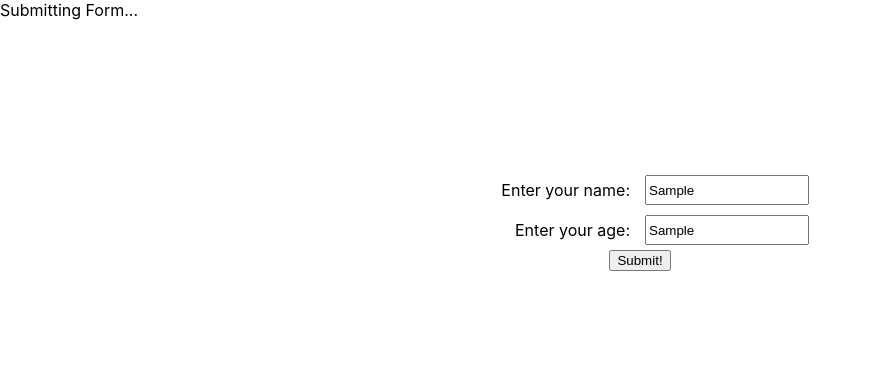
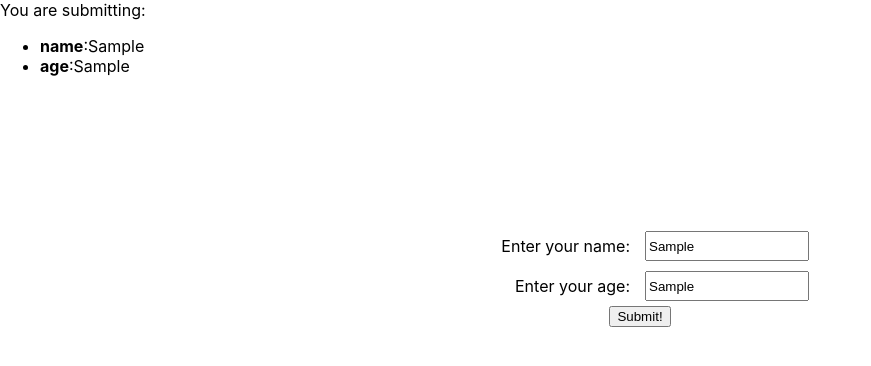
Before and after one commit to dthackray/React-Postgres-Database, a React (Create React App) app in the folder client/: page / in a window 1280 px wide. Both pictures are taken after typing "Sample", "Sample" into the empty fields and a click on the input "Submit!". Shown: the top 366 px of the page, without its empty margins (0-871 px from the left). Built offline with nearby package versions, Linux system fonts and the light colour scheme.

Commit message:
Add popup to reflect data being submitted

```diff
--- a/client/src/components/Form.js
+++ b/client/src/components/Form.js
@@ -33,7 +33,15 @@ const Form = () => {
 
     return (
         <div>
-            {submitting && <div>Submitting Form...</div>}
+            {submitting &&
+                <div>
+                    You are submitting:
+                    <ul>
+                        {Object.entries(formData).map(([name, value]) => (
+                            <li key={name}><strong>{name}</strong>:{value.toString()}</li>
+                        ))}
+                    </ul>
+                </div>}
             <form className="form" onSubmit={handleSubmit}>
                 <Label htmlFor="name" text="Enter your name: " />
                 <Field name="name" id="name" onChange={handleChange} />
```
